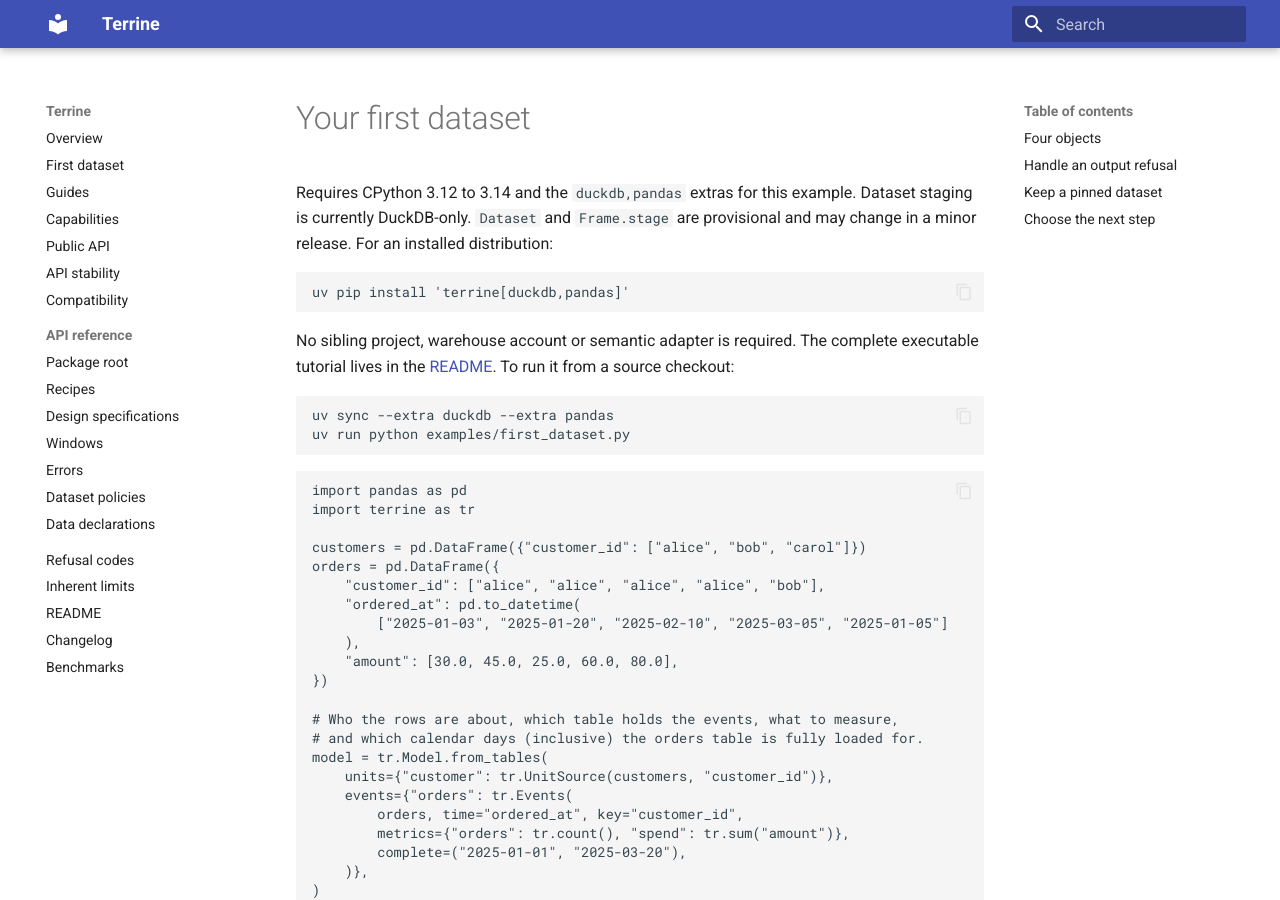
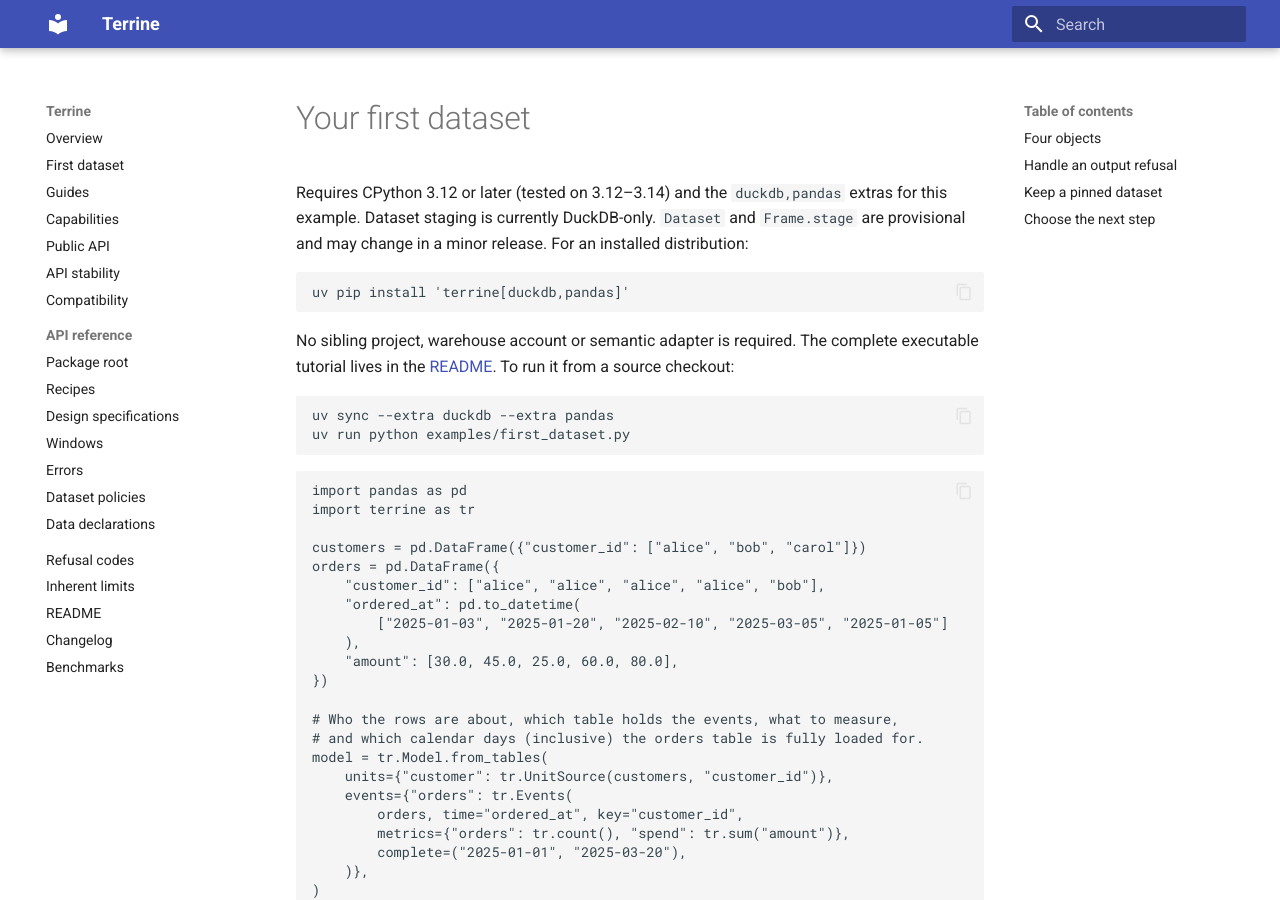
Before and after one commit to kylejcaron/terrine, an MkDocs documentation site: the page built from docs/guides/first-dataset.md, in a window 1280 px wide and 900 px high. Built offline with MkDocs 1.6.1 and Material for MkDocs 9.7.7, drawn with Linux system fonts in a browser that asks for light colours.

Commit message:
Prepare the 0.1.0 release (#23)
Record the stable API snapshot for 0.1.0, install without --pre, state the
open-ended Python requirement, and give BigQuery and Snowflake their last
verified release.

````diff
--- a/README.md
+++ b/README.md
@@ -21,10 +21,10 @@
 
 ## Example: a customer spend forecasting table
 
-Requires Python 3.12 to 3.14.
+Requires Python 3.12 or later (tested on 3.12–3.14).
 
 ```sh
-pip install --pre "terrine[duckdb,pandas]"
+pip install "terrine[duckdb,pandas]"
 ```
 
 <!-- --8<-- [start:first-dataset] -->
--- a/docs/guides/first-dataset.md
+++ b/docs/guides/first-dataset.md
@@ -1,6 +1,6 @@
 # Your first dataset
 
-Requires CPython 3.12 to 3.14 and the `duckdb,pandas` extras for this example.
+Requires CPython 3.12 or later (tested on 3.12–3.14) and the `duckdb,pandas` extras for this example.
 Dataset staging is currently DuckDB-only. `Dataset` and `Frame.stage` are provisional and may change in a minor release.
 For an installed distribution:
 
````
Also changed, not shown: other parts of README.md (+2 -1 lines), 1 other file.
